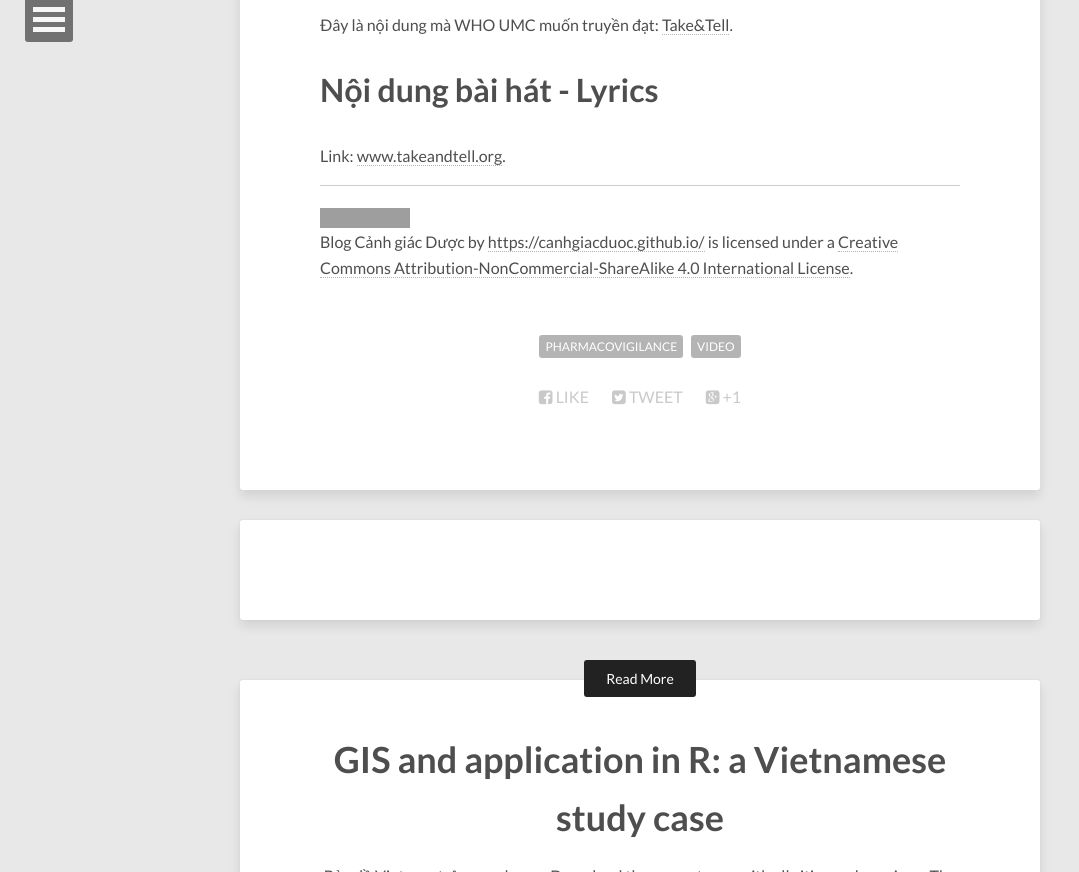
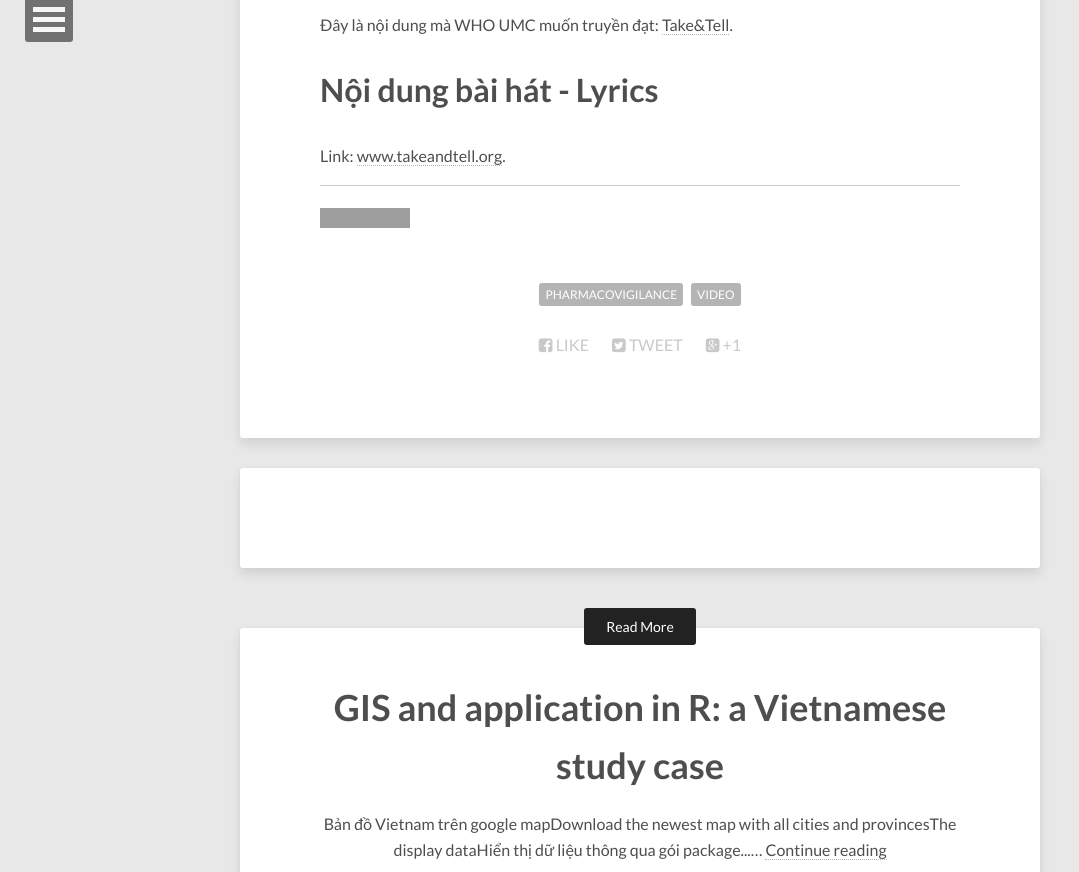
Before and after one commit to canhgiacduoc/canhgiacduoc.github.io, a Jekyll site: the page built from _posts/2017-11-20-take-and-tell.md, in a window 1280 px wide and 900 px high, scrolled down 831 px, cut to the strip 28-900 px from the top of the window. Shown: the whole strip, without its empty margins (0-1079 px from the left). Built offline with Jekyll 4.4.1, drawn with Linux system fonts in a browser that asks for light colours; nearby versions of some CDN libraries; comment, search, counter and statistics services are not loaded; grey boxes are pictures that could not be loaded.

Commit message:
update lincen take &tell : logo only

```diff
--- a/_posts/2017-11-20-take-and-tell.md
+++ b/_posts/2017-11-20-take-and-tell.md
@@ -24,4 +24,7 @@
 
 ---
 
-<a rel="license" href="http://creativecommons.org/licenses/by-nc-sa/4.0/"><img alt="Creative Commons License" style="border-width:0" src="https://i.creativecommons.org/l/by-nc-sa/4.0/88x31.png" /></a><br /><span xmlns:dct="http://purl.org/dc/terms/" property="dct:title">Blog Cảnh giác Dược</span> by <a xmlns:cc="http://creativecommons.org/ns#" href="https://canhgiacduoc.github.io/" property="cc:attributionName" rel="cc:attributionURL">https://canhgiacduoc.github.io/</a> is licensed under a <a rel="license" href="http://creativecommons.org/licenses/by-nc-sa/4.0/">Creative Commons Attribution-NonCommercial-ShareAlike 4.0 International License</a>.
+<a rel="license" href="http://creativecommons.org/licenses/by-nc-sa/4.0/"><img alt="Creative Commons License" style="border-width:0" src="https://i.creativecommons.org/l/by-nc-sa/4.0/88x31.png" /></a>
+<!--
+<br /><span xmlns:dct="http://purl.org/dc/terms/" property="dct:title">Blog Cảnh giác Dược</span> by <a xmlns:cc="http://creativecommons.org/ns#" href="https://canhgiacduoc.github.io/" property="cc:attributionName" rel="cc:attributionURL">https://canhgiacduoc.github.io/</a> is licensed under a <a rel="license" href="http://creativecommons.org/licenses/by-nc-sa/4.0/">Creative Commons Attribution-NonCommercial-ShareAlike 4.0 International License</a>.
+-->
```
